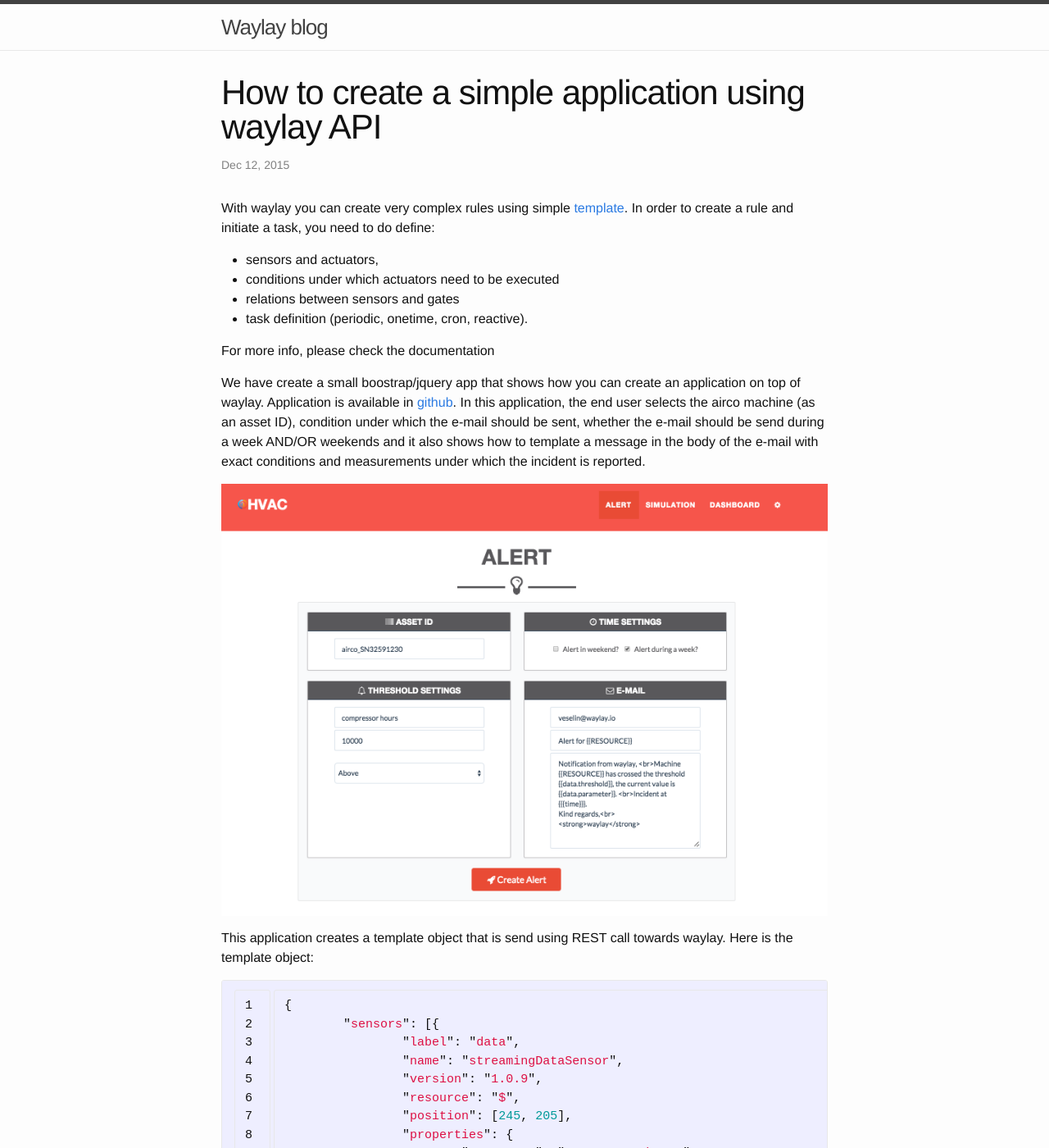
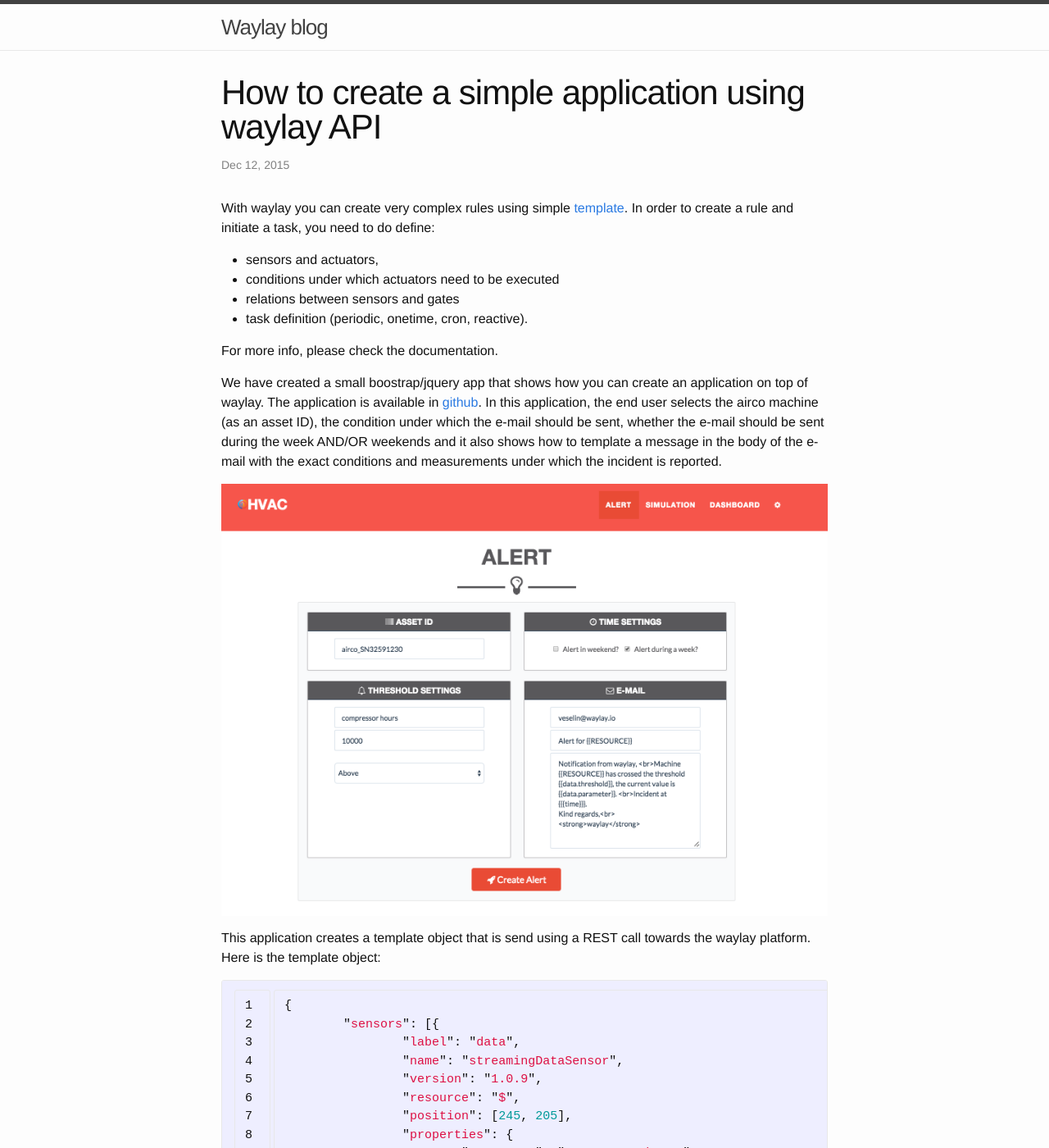
Before and after one commit to jasperdevrient/waylayio.github.io, a Jekyll site: the page built from _posts/2015-12-12-how-to-create-UI.markdown, in a window 1280 px wide and 1400 px high. Shown: the whole window at 82% size. Built offline with Jekyll 4.4.1, drawn with Linux system fonts in a browser that asks for light colours; some of the changed text lies outside the part shown.

Commit message:
Update 2015-12-12-how-to-create-UI.markdown

```diff
--- a/_posts/2015-12-12-how-to-create-UI.markdown
+++ b/_posts/2015-12-12-how-to-create-UI.markdown
@@ -13,14 +13,14 @@
 * relations between sensors and gates
 * task definition (periodic, onetime, cron, reactive).
 
-For more info, please check the documentation
+For more info, please check the documentation.
 
-We have create a small boostrap/jquery app that shows how you can create an application on top of waylay.
-Application is available in [github] [repo]. In this application, the end user selects the airco machine (as an asset ID), condition under which the e-mail should be sent, whether the e-mail should be send during a week AND/OR weekends and it also shows how to template a message in the body of the e-mail with exact conditions and measurements under which the incident is reported.
+We have created a small boostrap/jquery app that shows how you can create an application on top of waylay.
+The application is available in [github] [repo]. In this application, the end user selects the airco machine (as an asset ID), the condition under which the e-mail should be sent, whether the e-mail should be sent during the week AND/OR weekends and it also shows how to template a message in the body of the e-mail with the exact conditions and measurements under which the incident is reported.
 
 ![UI application]({{ site.baseurl }}/assets/images/application.png)
 
-This application creates a template object that is send using REST call towards waylay. Here is the template object:
+This application creates a template object that is send using a REST call towards the waylay platform. Here is the template object:
 
 {% highlight javascript linenos %}
 {
@@ -89,7 +89,7 @@
 
 In order to simulate an incident, you can simply push the data that is above the configured threshold.
 
-You can also access our live here: [demo] [demo]
+You can also access the live application here: [demo] [demo]
 
 Note: _In case that the rule is the same for all machines, the demo application would look the same but you could just invoke the task using the template name, rather than creating a rule on the fly as decribed above._
 
```
